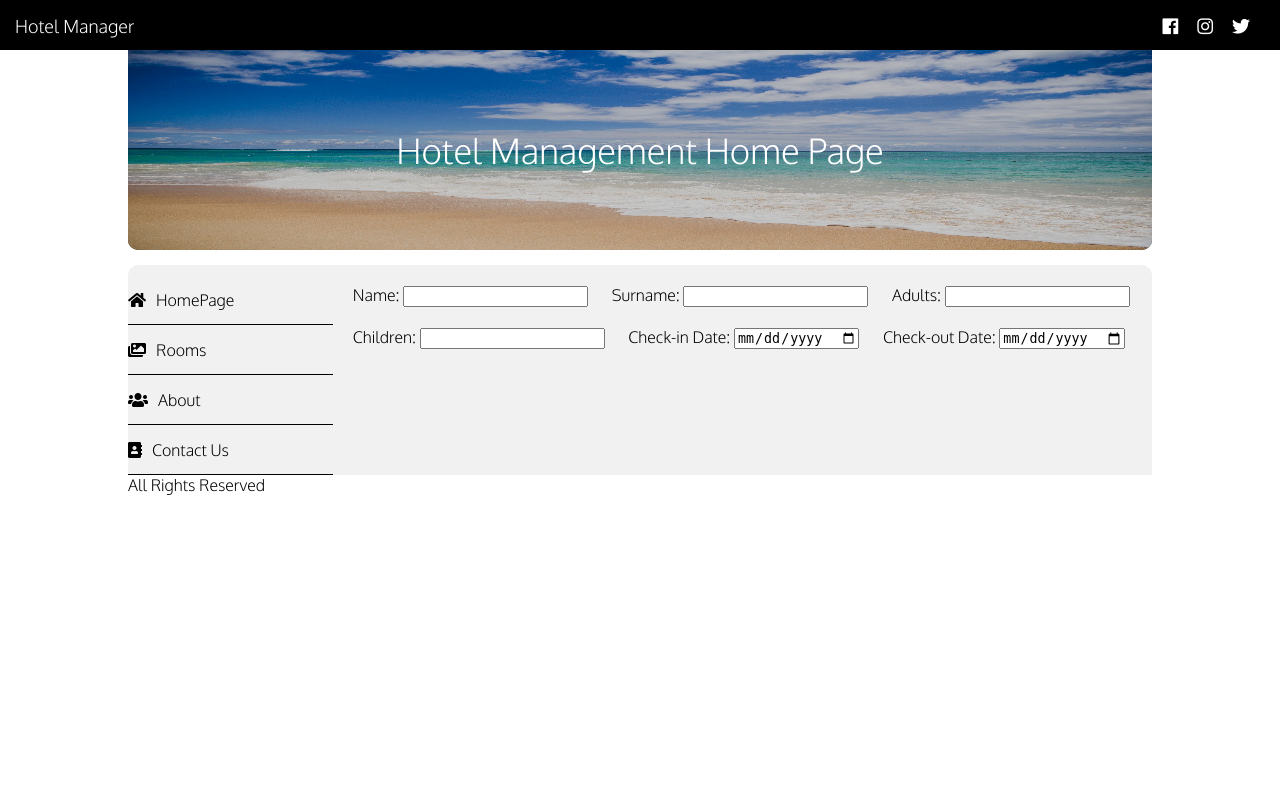
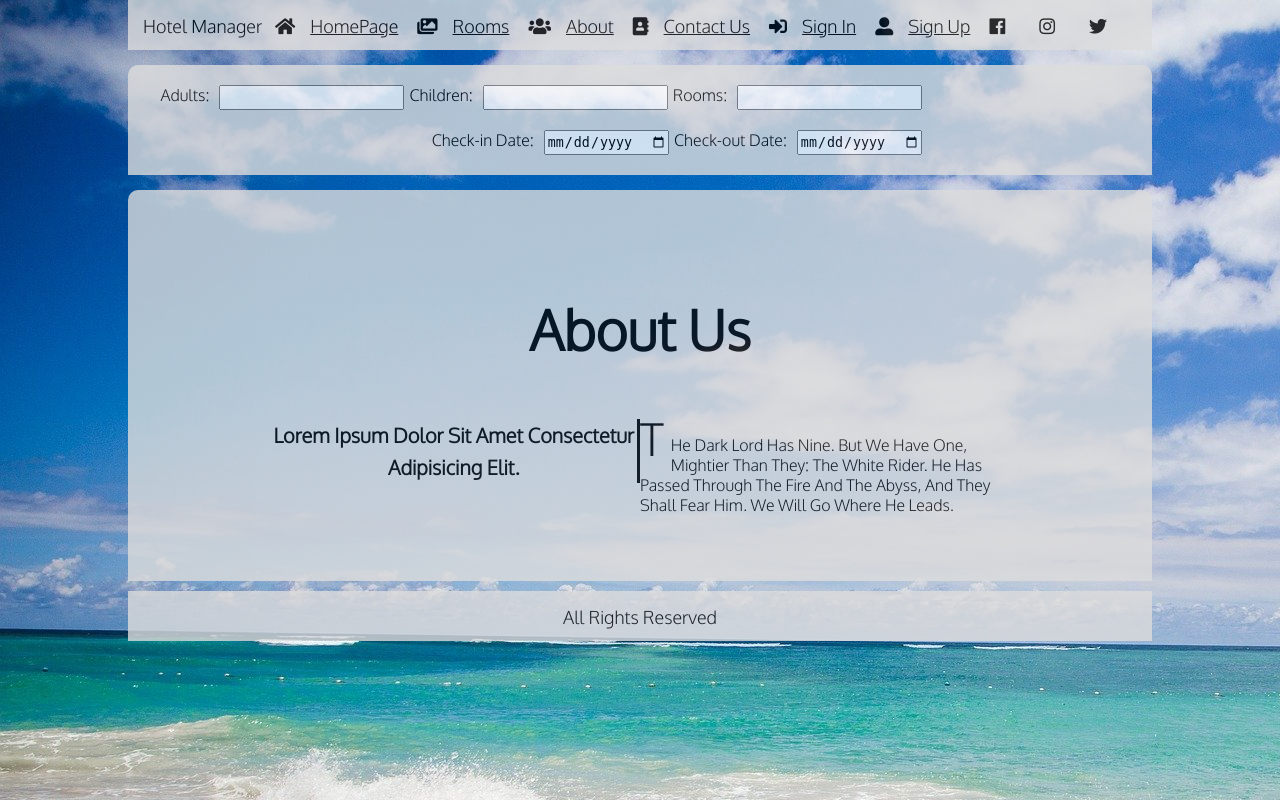
Before and after one commit to burak05/Hotel, a PHP site: page / in a window 1280 px wide. Run offline with PHP 8.4, Linux system fonts and the light colour scheme; some libraries are stand-ins or nearby versions.

Commit message:
improvements

```diff
--- a/index.html
+++ b/index.html
@@ -14,65 +14,80 @@
 </style>
 </head>
 <body>
-
+  <div id = "container">
 <div id = "social">
   <font>Hotel Manager</font>
-<i class="fab fa-facebook"></i>
-<i class="fab fa-instagram"></i>
-<i class="fab fa-twitter"></i>
+  <a href="index.html"><i class="fas fa-home"></i>HomePage</a>
+    <a href="index.html"><i class="fas fa-images"></i>Rooms</a>
+    <a href="#About"> <i class="fas fa-users"></i>About</a>
+    <a href="index.html"> <i class="fas fa-address-book"></i>Contact Us</a>
+    <a href="index.html"> <i class="fas fa-sign-in-alt"></i>Sign In</a>
+    <a href="index.html"> <i class="fas fa-user-alt"></i>Sign Up</a>
+  <a href="https://facebook.com" target="_blank"><i class="fab fa-facebook"></i></a>
+  <a href="https://instagram.com" target="_blank"><i class="fab fa-instagram"></i></a>
+  <a href="https://twitter.com" target="_blank"><i class="fab fa-twitter"></i></a>
+
 </div>
 
-<div id = "container">
 
-  <header>
-    <img id ="headerpic" src="img/holiday.jpg">
-    <div id="centered">Hotel Management Home Page</div>
 
-  </header>
 
 
   <section>
 
-    <nav>
-      <ul>
-        <li><a href="index.html"><i class="fas fa-home"></i>HomePage</a></li>
-        <li><a href="index.html"><i class="fas fa-images"></i>Rooms</a></li>
-        <li><a href="about.html"> <i class="fas fa-users"></i>About</a></li>
-        <li><a href="index.html"> <i class="fas fa-address-book"></i>Contact Us</a></li>
-      </ul>
 
-    </nav>
 
     <main>
 
+
       <form action="#">
-        <label for="name">Name:</label>
-        <input id="name" type="text" name="name">
-      </form>
-      <form action="#">
-        <label for="surname">Surname:</label>
-        <input id="surname" type="text" name="surname">
-      </form>
-      <form action="#">
-        <label for="adults">Adults:</label>
+        <label for="adults">Adults: </label>
         <input id="adults" type="text" name="adults">
-      </form>
-      <form action="#">
-        <label for="children">Children:</label>
+
+
+        <label for="children">Children: </label>
+        <input id="children" type="text" name="children">
+
+
+        <label for="rooms">Rooms: </label>
         <input id="children" type="text" name="children">
       </form>
       <form action="#">
-        <label for="datein">Check-in Date:</label>
+        <label for="datein">Check-in Date: </label>
         <input id="datein" type="date" >
-      </form>
-      <form action="#">
-        <label for="dateout">Check-out Date:</label>
+
+        <label for="dateout">Check-out Date: </label>
         <input id="dateout" type="date" >
       </form>
 
+
+
+
+
     </main>
 
+
   </section>
+
+  <section id="About">
+    <h3>About Us</h3>
+
+
+
+    <div id="container">
+      <div id="sol">
+        <h5 id="h5sol">
+          Lorem ipsum dolor sit amet consectetur adipisicing elit.
+        </h5>
+      </div>
+      <div id= "sag">
+        <span>T</span>
+        <p id="psag">he Dark Lord has Nine. But we have One, mightier than they: the White Rider. He has passed through the fire and the abyss, and they shall fear him. We will go where he leads.</p>
+      </div>
+    </div>
+  </section>
+
+
 
   <footer>All Rights Reserved</footer>
 
--- a/style.css
+++ b/style.css
@@ -6,13 +6,14 @@ body{
 
 	padding: 0;
 	margin: 0;
-
+	background-image: url("img/holiday.jpg");
 	font-family: 'Oxygen', sans-serif;
 	background-size: %100 %100;
 }
 #social{
-	background-color: black;
-	color: white;
+	background-color: #dddddd;
+	opacity: 0.8;
+	color: black;
 	height: 50px;
 	width: 100%;
 	position: sticky;
@@ -21,16 +22,22 @@ body{
 	font-size: 18px;
 	text-align: right;
 	padding: 15px;
+
 }
 font{
 float: left;
 }
 
-#social>i{
+#social>a{
+	color: black;
+	margin-right: 15px;
+}
+
+#social>a>i{
 	margin-right: 15px;
 
 }
-#social>i:hover{
+#social>a>i:hover{
 	opacity: 0.8;
 }
 
@@ -51,6 +58,17 @@ header{
 	border-bottom-left-radius: 10px;
 	border-bottom-right-radius: 10px;
 
+
+}
+h1{
+	text-align: center;
+	background-color: black;
+	color: white;
+	height: 50px;
+	line-height: 50px;
+	margin: 0 10px;
+	border-radius: 10px;
+
 }
 
 #headerpic{
@@ -61,6 +79,7 @@ header{
 	opacity: 0.8;
 }
 
+
 #centered{
 	position: absolute;
 	top: 50%;
@@ -70,7 +89,9 @@ header{
 section{
 	width: 100%;
 	height: auto;
-	background-color: #f1f1f1;
+	background-color:#dddddd;
+	opacity: 0.8;
+	color: black;
 	border-top-left-radius: 10px;
 	border-top-right-radius: 10px;
 	margin-top: 15px;
@@ -89,6 +110,7 @@ nav ul{
 	height: 100%;
 	margin: 0;
 	padding: 0;
+	margin-left: 10px;
 }
 
 nav ul li{
@@ -119,12 +141,80 @@ main{
 	padding: 10px;
 }
 main form{
-	display: inline-block;
+	display: inline-flex;
+	margin-left: 10px;
+	margin-right: 10px;
 	margin-top: 10px;
 	margin-bottom: 10px;
-	margin-right: 10px;
-	margin-left: 10px;
+	float: right;
+	align-items: left;
 	height: auto;
 	width: auto;
+	padding-right: 5px;
+	padding-left: 5px;
 
 }
+main form label{
+	margin-bottom: 5px;
+	margin-right: 5px;
+	padding-left: 5px;
+	padding-right: 5px;
+}
+main button{
+	display: inline-flex;
+	float: right;
+	align-items: flex-end;
+}
+
+footer{
+	background-color: #dddddd;
+	opacity: 0.8;
+	color: black;
+	height: 50px;
+	width: 100%;
+	position: relative;
+	top:10px;
+	z-index: 9999;
+	font-size: 18px;
+	text-align: center;
+	padding: 15px;
+}
+#About{
+	background-color:#dddddd;
+	opacity: 0.8;
+	padding: 50px;
+	text-align: center;
+	text-transform: capitalize;
+	font-weight: 500;
+}
+h3{
+	font-size: 55px;
+	font-family: 'Oxygen', sans-serif;
+}
+#sol{
+	float:left;
+	border-right: 3px solid black;
+	width: 50%;
+}
+#h5sol{
+	line-height: 1.6;
+	font-size: 20px;
+}
+#h5sol, #sag{
+	margin: 0;
+	padding: 0;
+
+}
+span{
+	font-size: 45px;
+	margin-right: 7px;
+	line-height: 40px;
+	color: black;
+	float: left;
+}
+#sag{
+	float: right;
+	width: 50%;
+	text-align: left;
+
+}
```
Also changed, not shown: about.html (+19 -18 lines).
